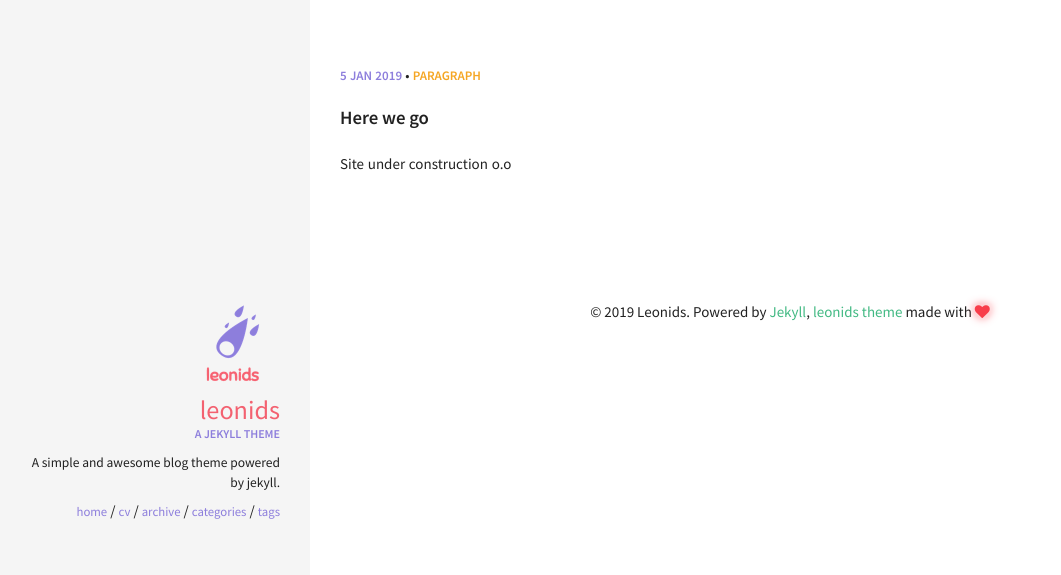
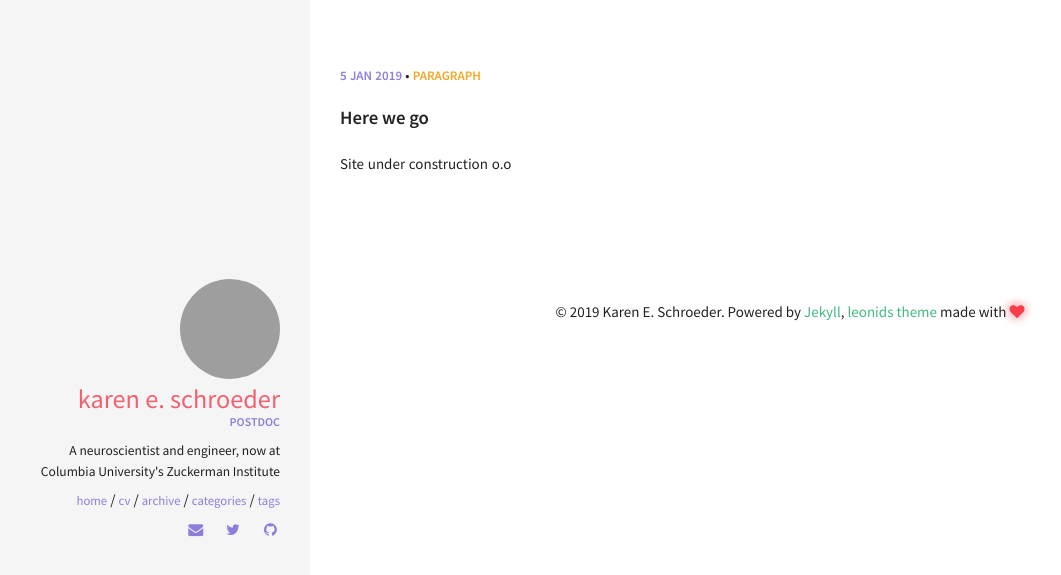
Before and after one commit to karschro/karschro.github.io, a Jekyll site: the page built from index.html, in a window 1280 px wide. Shown: the top 575 px of the page, without its empty margins (10-1071 px from the left). Built offline with Jekyll 4.4.1, drawn with Linux system fonts in a browser that asks for light colours.

Commit message:
Update _config.yml

```diff
--- a/_config.yml
+++ b/_config.yml
@@ -3,9 +3,9 @@
 # Site wide configuration
 ####################################
 #
-title: Leonids
-email:
-description: A simple and awesome blog theme powered by jekyll.
+title: Karen E. Schroeder
+email: karsch@gmail.com
+description: A neuroscientist and engineer, now at Columbia University's Zuckerman Institute.
 url: # the base hostname & protocol for your site
 keywords: ["blog", "jekyll"]
 
@@ -33,13 +33,13 @@ kramdown:
 ####################################
 #
 owner:
-  name: Leonids
-  avatar: leonids-logo.png
-  job: "A jekyll theme"
-  bio: "A simple and awesome blog theme powered by jekyll."
-  email:
+  name: Karen E. Schroeder
+  avatar: headshot.jpg
+  job: "Postdoc"
+  bio: "A neuroscientist and engineer, now at Columbia University's Zuckerman Institute"
+  email: karsch@gmail.com
   disqus-shortname:
-  twitter: #username
+  twitter: schroeder_ke
   facebook: #username
   google:
     plus: #username
@@ -48,7 +48,7 @@ owner:
     ad-client:
     ad-slot:
   bing-verify:
-  github: #username
+  github: karschro
   gitlab: #username
   stackoverflow: #123456/username   from a "http://stackoverflow.com/users/123456/username" link
   linkedin: #username
```
